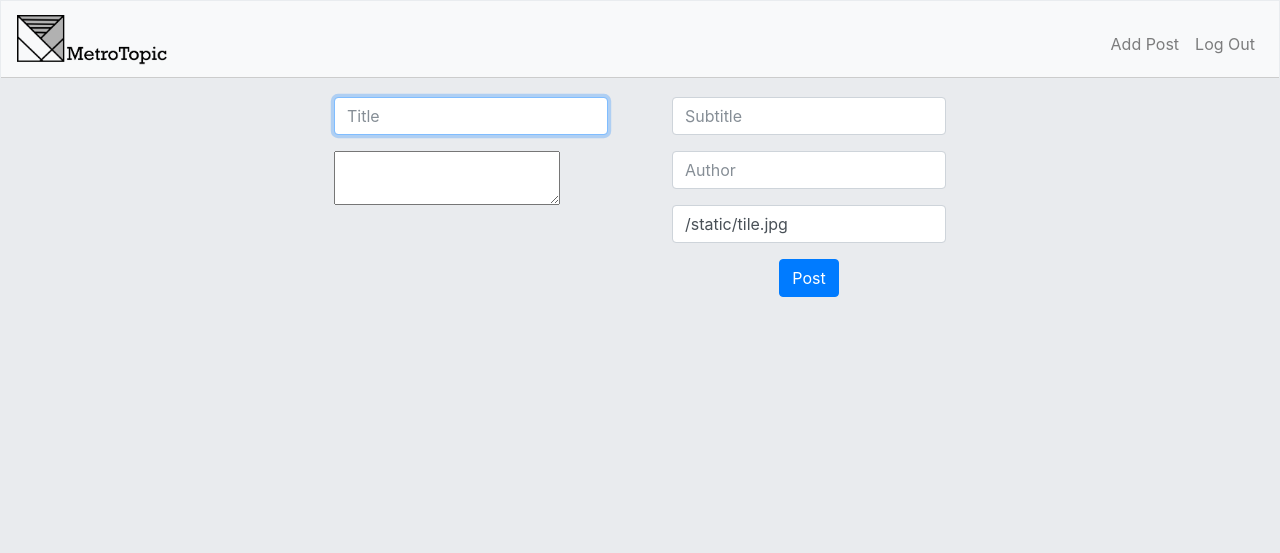
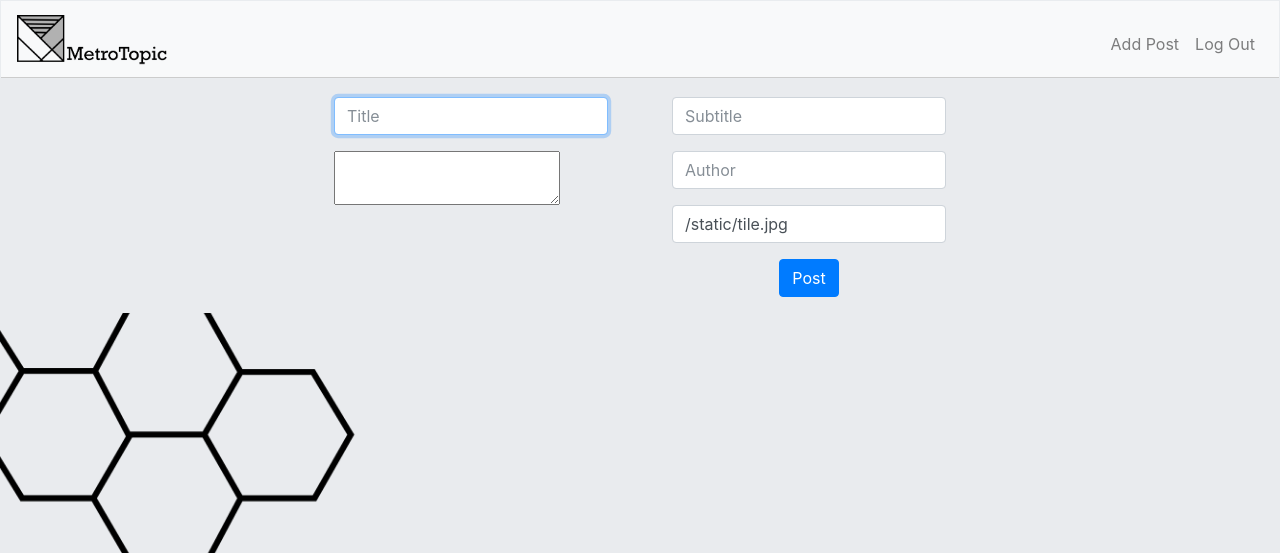
Before and after one commit to lomptorne/metrotopic, a Django app: page /add in a window 1280 px wide. Shown: the top 553 px of the page. Run offline with Django 3.2, Linux system fonts and the light colour scheme; the visitor is signed in with stand-in values (Sample User, id 1); some libraries are stand-ins or nearby versions; some web fonts are replaced.

Commit message:
css improvment

```diff
--- a/blog/static/scripts.js
+++ b/blog/static/scripts.js
@@ -1,59 +1,76 @@
 window.addEventListener("DOMContentLoaded", () => {
 
 //Scrollbar function
-$(window).scroll(function(){
+$(window).scroll(function()
+{
   var wintop = $(window).scrollTop(), docheight =
 
   $(document).height(), winheight = $(window).height();
   var scrolled = (wintop/(docheight-winheight))*100;
 
   $('.scroll-line').css('width', (scrolled + '%'));
-});
+}
+);
 
-window.onscroll = function() {scrollFunction()};
-
+// load only on article page
+var elementExists = document.getElementById("articlec");
+if (typeof(elementExists) != 'undefined' && elementExists != null)
+{
+  document.body.style.backgroundImage = "none";
+}
 
 // Post page modulation function
-if (window.innerWidth > 1000) {
-function scrollFunction() {
+if (window.innerWidth > 1000)
+{
+  // load only on article page
+  var elementExists = document.getElementById("articlec");
+  if (typeof(elementExists) != 'undefined' && elementExists != null)
+  {
+    window.onscroll = function() {scrollFunction()};
+  }
 
-document.getElementById("mainbloc").style.overflowAnchor= "none"
+  function scrollFunction()
+  {
 
-  if (document.body.scrollTop > 95 || document.documentElement.scrollTop > 95) {
+    document.getElementById("flow").style.overflowX= "visible"
+
+    if (document.body.scrollTop > 95 || document.documentElement.scrollTop > 95)
+    {
       $("#titlea").fadeIn(500);
       $("#titleb").fadeOut(0);$
       document.getElementById("articlec").style.marginLeft = "28%"
-
-
     }
-  else {
+    else
+    {
       $("#titleb").fadeIn(500);
       $("#titlea").fadeOut(0);
       document.getElementById("articlec").style.width = "70%"
       document.getElementById("articlec").style.marginLeft = "auto"
-
-
     }
-
-
-
   }
 }
 
 // If smallscreen
-if (window.innerWidth < 1000) {
+if (window.innerWidth < 1000)
+{
+  var elementExists = document.getElementById("articlec");
+
+  if (typeof(elementExists) != 'undefined' && elementExists != null)
+  {
     document.getElementById("articlec").style.width = "95%"
+  }
 }
 
 // Rich text editor for the add page
-tinymce.init({
+tinymce.init(
+{
   selector: '#editor',
   toolbar: 'undo redo | bold italic underline | fontselect fontsizeselect formatselect | alignleft aligncenter alignright alignjustify | numlist bullist checklist | forecolor backcolor casechange permanentpen formatpainter removeformat | image | restoredraft ',
   height : "480",
   resize: false,
   plugins: "image imagetools autosave"
-});
+}
+);
 
-
-
-});
+}
+);
--- a/blog/static/styles.css
+++ b/blog/static/styles.css
@@ -8,7 +8,7 @@ hr.new2
 border: 0;
 height: 1px;
 max-width: 100%;
-background-image: linear-gradient(to right, rgba(0, 0, 0, 0), rgba(0, 0, 0, 0.75), rgba(0, 0, 0, 0));
+background-image: linear-gradient(to left, rgba(0, 0, 0, 0), rgba(0, 0, 0, 0.75), rgba(0, 0, 0, 0));
 }
 
 body
@@ -17,6 +17,10 @@ background-color: #E9EBEE;
 max-width: 100%;
 overflow-x: hidden;
 padding-top: 65px;
+background-image:linear-gradient(transparent, #E9EBEE 25%), url("/static/bg.png");
+background-repeat: no-repeat;
+background-size: calc(75vh - 22px);
+background-position: -10px 0px ;
 }
 
 #read
@@ -90,7 +94,7 @@ position: relative;
 width: 20rem;
 height: 20rem;
 border-color: transparent;
-background-color: rgb(248, 249, 250, 0.5);
+background-color: rgb(248, 249, 250, 0.85);
 border-radius: 2px;
 color: #141823;
 display: flex;
@@ -244,3 +248,8 @@ font-style: italic;
 margin-left: 60%;
 font-size: calc(12px + (26 - 14) * ((100vw - 300px) / (1600 - 300)));
 }
+
+#flow
+{
+overflow-x: hidden;
+}
--- a/blog/templates/blog/base.html
+++ b/blog/templates/blog/base.html
@@ -46,7 +46,7 @@
 </head>
 
 <body>
-
+<div id="flow">
 <!-- Navbar elements -->
 <nav class="navbar fixed-top navbar-expand-md navbar-light bg-light border" id="nav">
     <a class="navbar-brand" href="/"><div id="logodiv"><img id="logo" height="50" width="150" src="/static/logo.png"></div></a>
@@ -69,14 +69,8 @@
 </nav>
 
 <!-- Main content of pages -->
-
-
-        {% block main %}{% endblock %}
-
-
-
-
+{% block main %}{% endblock %}
 
 </body>
-
+</div>
 </html>
--- a/blog/templates/blog/post.html
+++ b/blog/templates/blog/post.html
@@ -35,10 +35,6 @@
   <hr class="new2">
 </div>
 
-
-
-
-
 <!-- Post Content -->
 <article>
   <div class="container" id="articlec">
```
Lines whose indentation alone changed are shown as unchanged.
